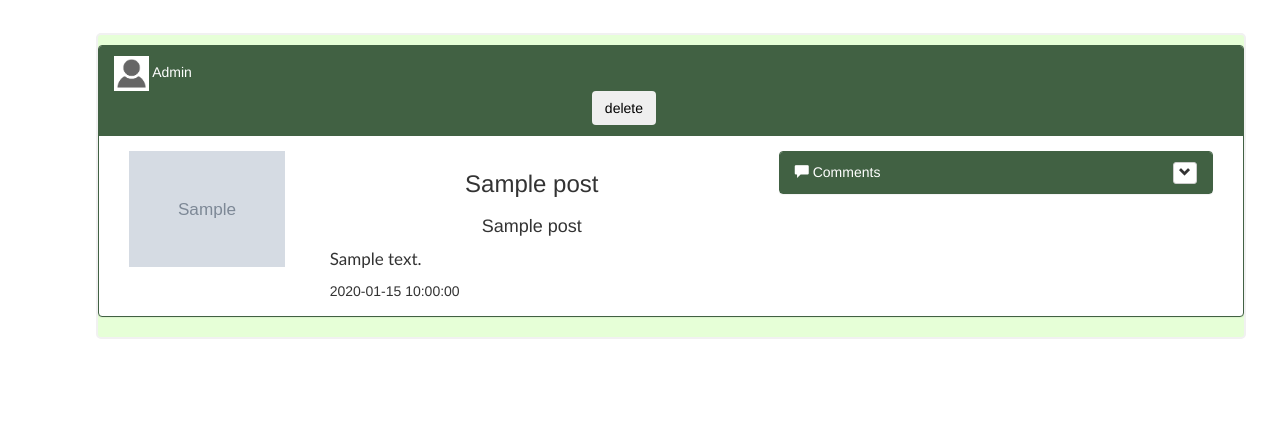
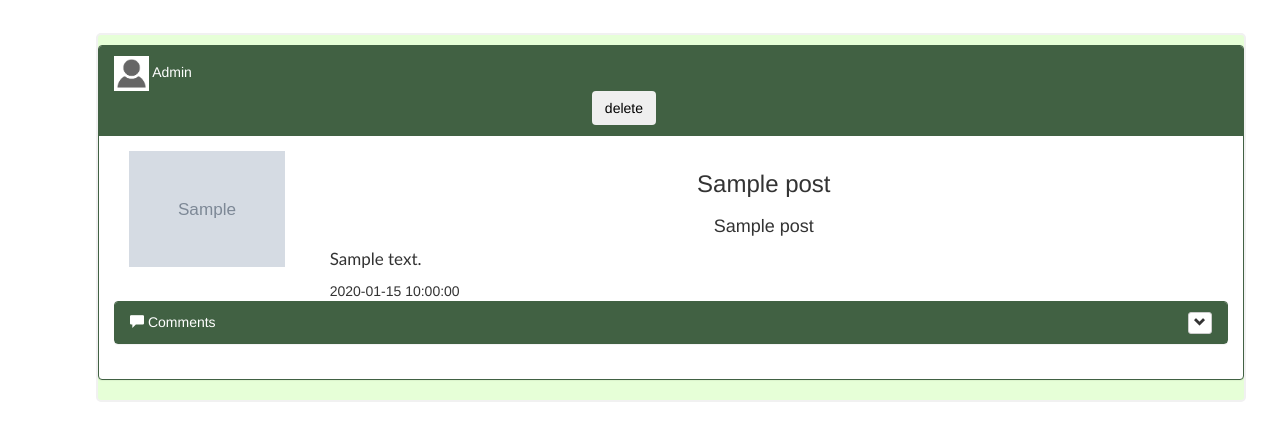
Before and after one commit to chalith/TourGuide, a PHP site: page /TourGuid/pages/admin/post.php in a window 1280 px wide. Shown: the part 121-562 px from the top of the page. Run offline with PHP 8.4, Linux system fonts and the light colour scheme; the visitor is signed in with stand-in values (Sample User, id 1); tables that the repository leaves empty or names only in its code hold one stand-in row (values such as "Sample post"); grey boxes marked "Sample" are stand-in pictures; some libraries are stand-ins or nearby versions.

Commit message:
post window updated

```diff
--- a/pages/admin/post.php
+++ b/pages/admin/post.php
@@ -47,7 +47,12 @@
   				$result = mysqli_query($conn,$sql);
 
 				if ($result->num_rows > 0) {
+					$array = array();
 					while($row= $result->fetch_assoc() ) {
+						array_push($array,$row);
+					}
+					for($i=sizeof($array)-1;$i>=0;$i--){
+						$row = $array[$i];
 			?>
 
 		<div class="panel panel-default" style="border-color:#416143;">
@@ -65,7 +70,7 @@
 				<div class="col-sm-2 pull-left">
 					<img src="../../<?php echo $row["picture"] ?>" alt="" class="img-responsive center-block" />
 				</div>
-				<div class="col-sm-5 pull-left">
+				<div class="col-sm-10 pull-left">
 					<div class="col-sm-12 col-xs-12 overimage resize animated fadeIn ">
 					<h3 class="text-center" ><?php echo stripslashes($row["subject"]) ?></h3></div>
 					<div class="col-sm-12 col-xs-12 overimage resize  animated fadeIn ">
@@ -76,7 +81,8 @@
 					<l class="text-center" ><?php echo $row["time"] ?></l></div>
 				</div>
 
-<div class="col-sm-5 pull-left">
+<div class="row">
+<div class="col-sm-12 pull-left">
     <div class="row">
         <div class="col-md-12">
             <div class="panel panel-primary" style="border-color:#416143;">
@@ -109,6 +115,7 @@
             </div>
         </div>
     </div>
+</div>
 </div>
 
 			</div>
```
Also changed, not shown: pages/Home.php (+11 -5 lines).
